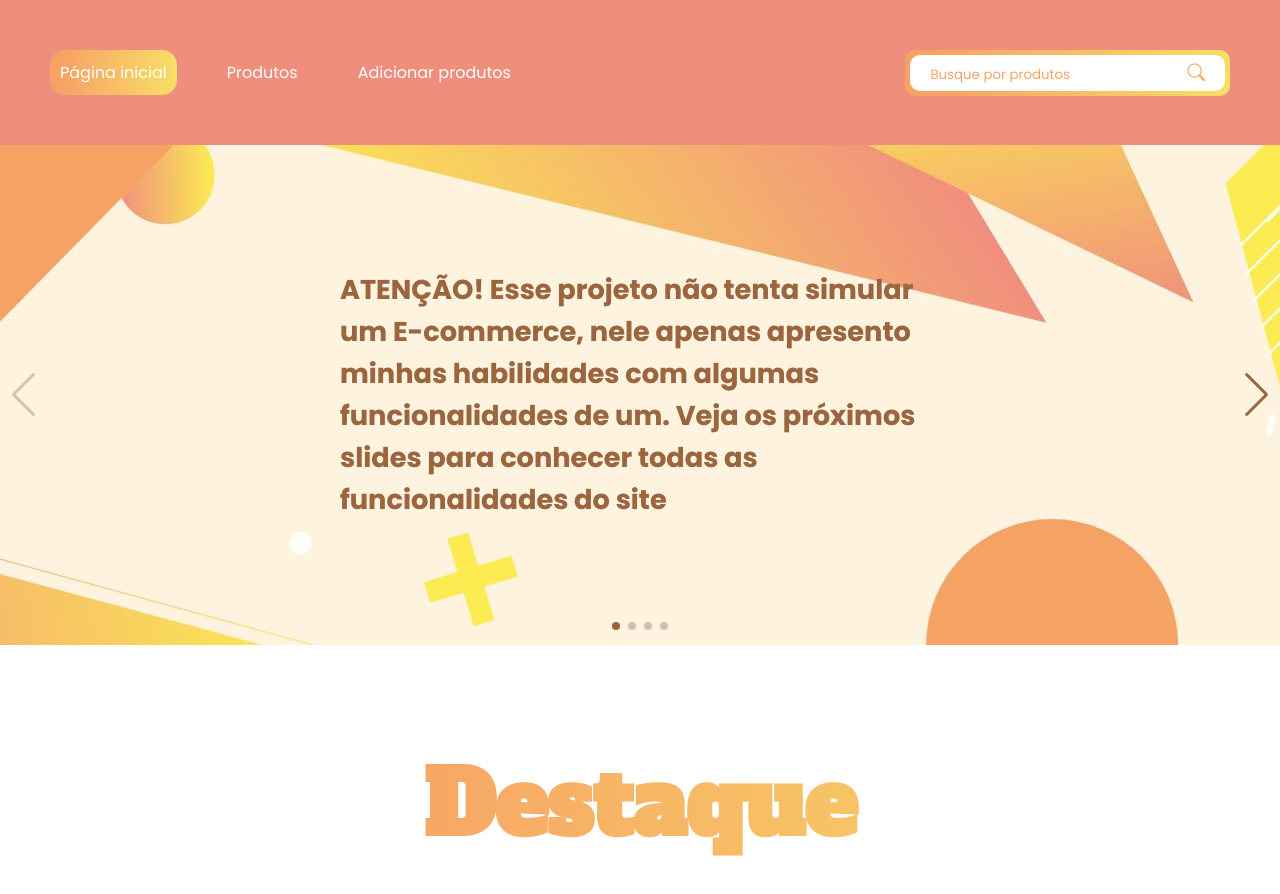
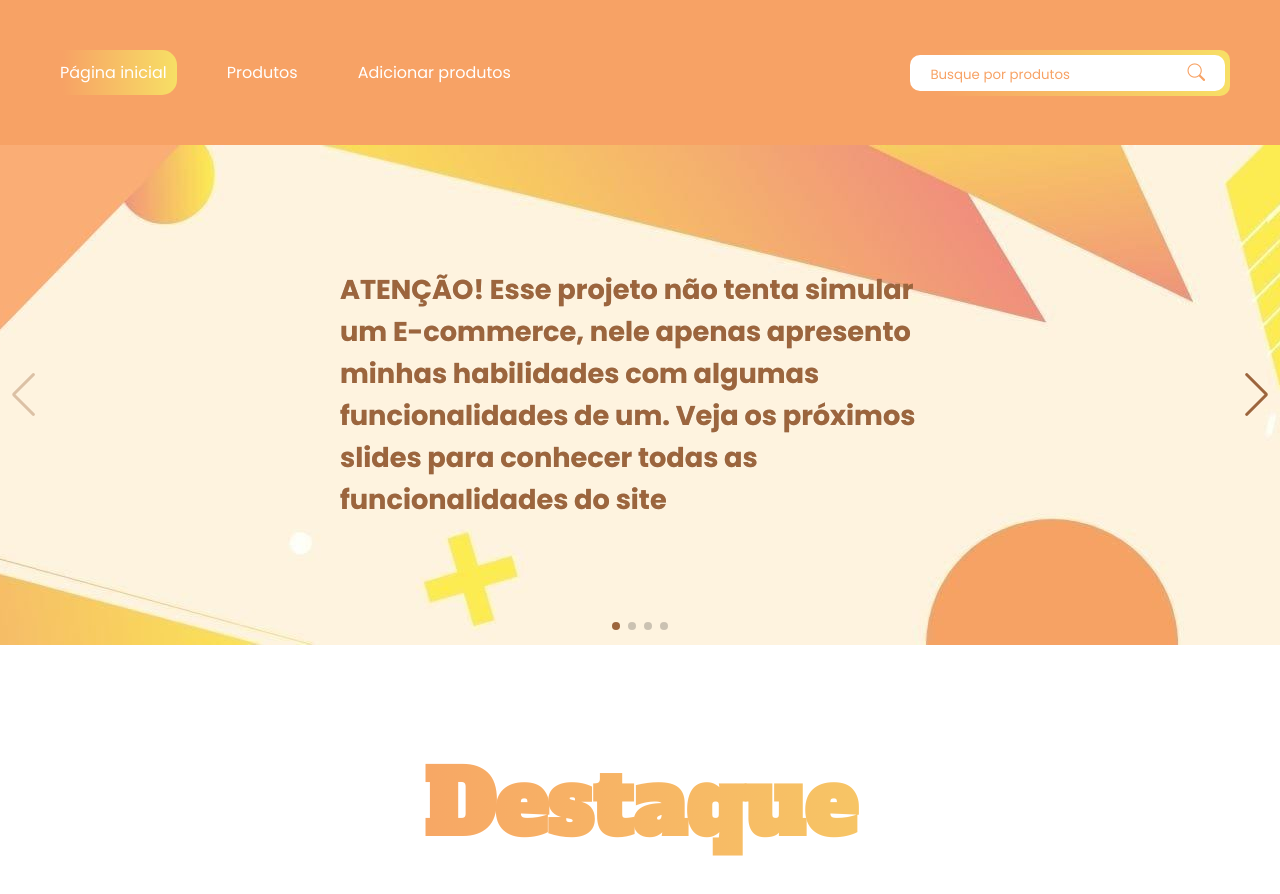
Before and after one commit to Adilsonneubaner/mountain-store, a React (Vite) app: page / in a window 1280 px wide. Shown: the top 894 px of the page. Built offline with nearby package versions, Linux system fonts and the light colour scheme; no server answers.

Commit message:
alterando cor navbar

```diff
--- a/src/components/Navbar.css
+++ b/src/components/Navbar.css
@@ -1,6 +1,6 @@
 #navbar{
     padding: 30px;
-    background-color: #F08E7D;
+    background-color: rgba(247,162,101,1);
 }
 #nav-links{
     display: flex;
--- a/src/pages/Home.css
+++ b/src/pages/Home.css
@@ -1,7 +1,7 @@
 .container-slide{
     width: 100%;
     height: 500px;
-    background: url(../images/slide.jpeg) center top;
+    background: url(../images/slide3.jpeg) center top;
     background-size: cover;
     display: flex;
     padding: 50px;
@@ -87,7 +87,7 @@ span.swiper-pagination-bullet-active{
 }
 @media(width <= 1200px){
     .container-slide{
-        background-image: url(../images/slide2.jpeg);
+        background-image: url(../images/slide4.jpeg);
     }
 }
 @media(width <= 500px){
```
Also changed, not shown: src/images/slide3.jpeg (added), src/images/slide4.jpeg (added).
